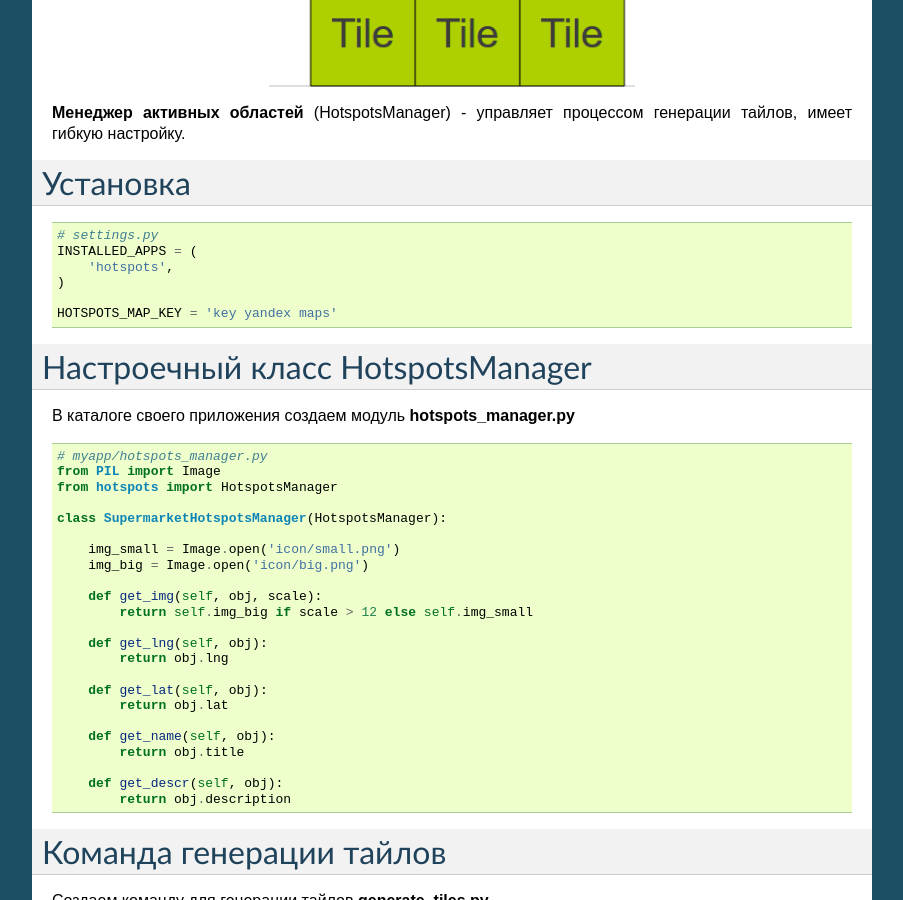
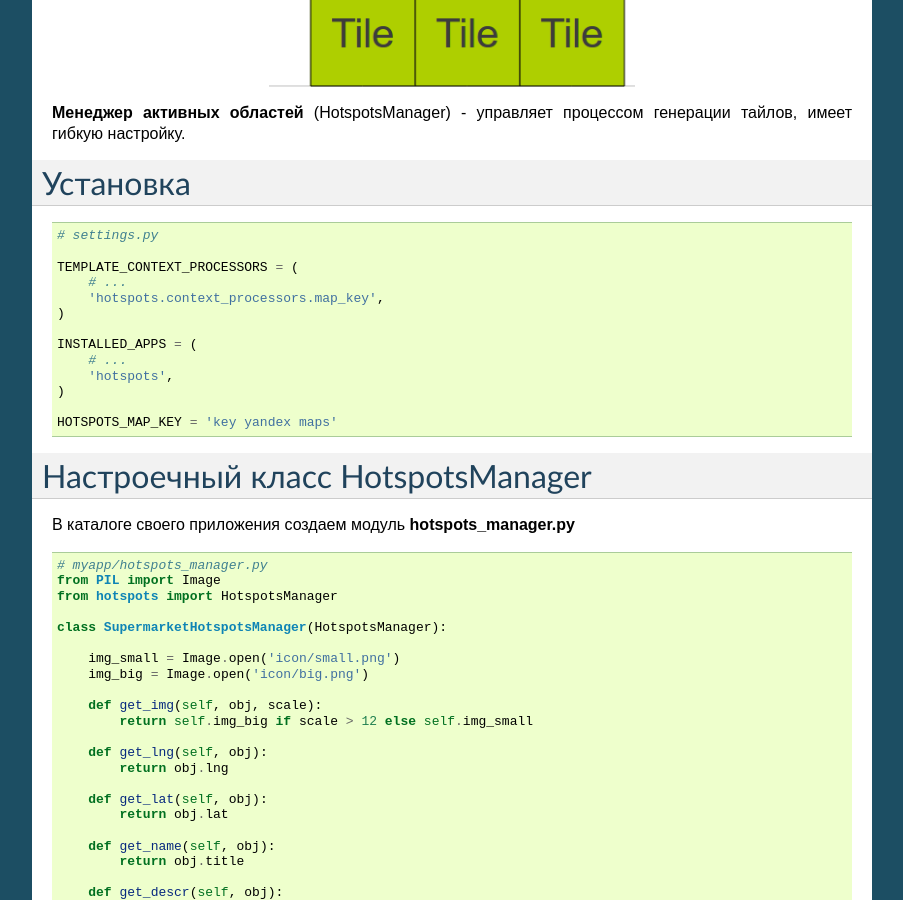
Before and after one commit to pkolt/django-hotspots, a Sphinx documentation site: the page built from docs/index.rst, in a window 1280 px wide and 900 px high, scrolled down 2237 px. Shown: the whole window, without its empty margins (198-1101 px from the left). Built offline with Sphinx 7.4.7, drawn with Linux system fonts in a browser that asks for light colours.

Commit message:
Documentation and context processors

```diff
--- a/docs/index.rst
+++ b/docs/index.rst
@@ -64,7 +64,14 @@ http://api.yandex.ru/maps/features/hotspots/
 .. code-block:: python
 
     # settings.py
+
+    TEMPLATE_CONTEXT_PROCESSORS = (
+        # ...
+        'hotspots.context_processors.map_key',
+    )
+
     INSTALLED_APPS = (
+        # ...
         'hotspots',
     )
 
--- a/hotspots.py
+++ b/hotspots.py
@@ -323,7 +323,6 @@ class HotspotsManager(object):
         dct_name.update(dct)
         source_name = self.tile_class.template_name % dct_name
         context = {
-            'MAP_KEY': MAP_KEY,
             'source_url': source_url,
             'source_name': source_name,
         }
```
